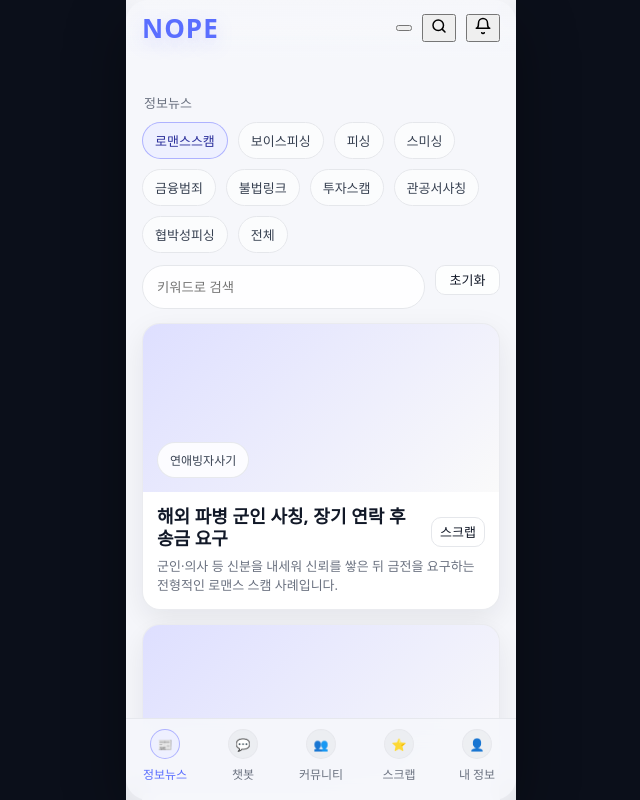
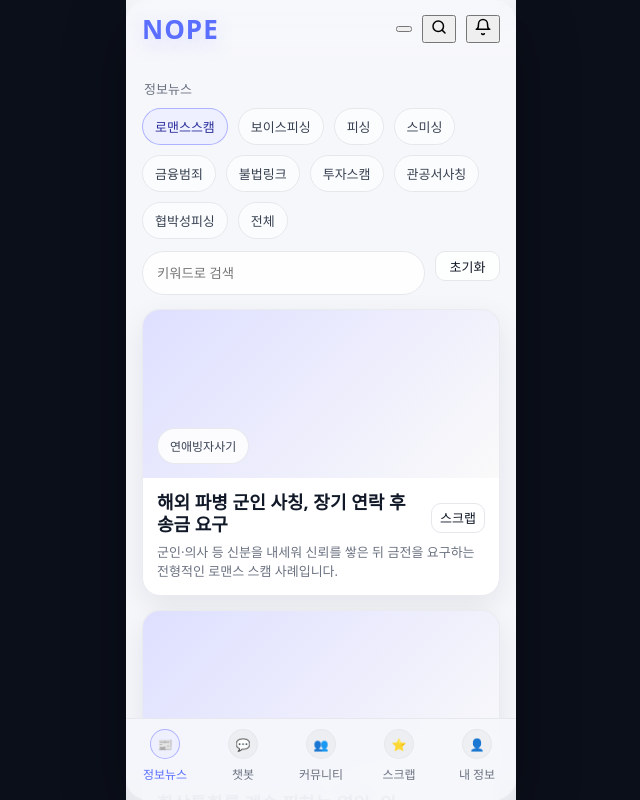
Before and after one commit to 20221041/nopereal, a React (Vite) app in the folder nope-mvp/: page / in a window 1280 px wide. Shown: the whole page, without its empty margins (319-959 px from the left). Built offline with nearby package versions, Linux system fonts and the light colour scheme.

Commit message:
refactor: Update .safe padding-top as per user request

```diff
--- a/nope-mvp/src/styles.css
+++ b/nope-mvp/src/styles.css
@@ -44,7 +44,7 @@ input{font-family:inherit}
 }
 
 .safe{
-  padding-top: 14px;
+  padding-top: 0px;
   padding-bottom: 90px; /* 탭바 공간 확보 */
   flex-grow: 1; /* Added to take available space */
   overflow-y: auto; /* Added for scrolling */
```
